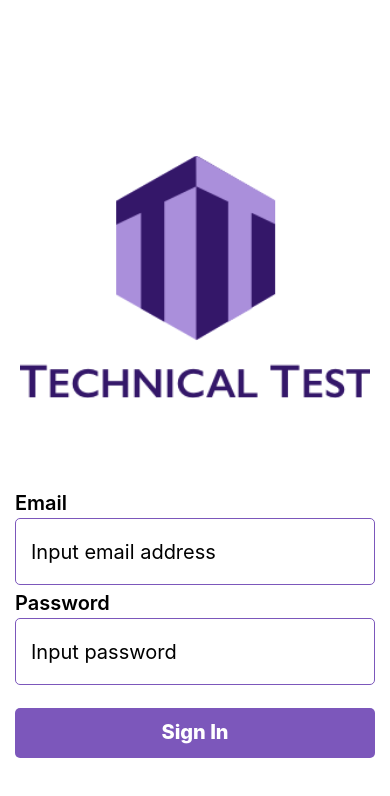
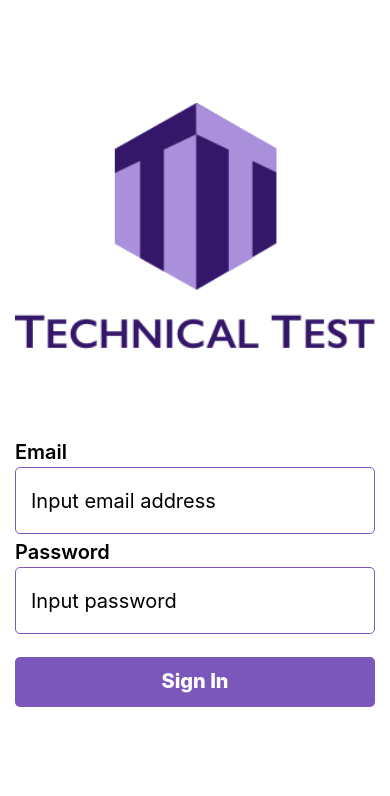
Before and after one commit to jessduran/vananaz, a React Native app: screen / in a window 390 px wide. Shown: the top 796 px of the page. Built offline with nearby package versions, Linux system fonts and the light colour scheme.

Commit message:
Responsive and on end editing

```diff
--- a/App.js
+++ b/App.js
@@ -3,6 +3,8 @@ import {
   Alert,
   Dimensions,
   Image,
+  KeyboardAvoidingView,
+  ScrollView,
   StyleSheet,
   Text,
   TextInput,
@@ -27,6 +29,7 @@ export default class App extends React.Component {
     this.handleOnChangeEmail = this.handleOnChangeEmail.bind(this);
     this.handleOnChangePassword = this.handleOnChangePassword.bind(this);
     this.handleSigninButtonPressed = this.handleSigninButtonPressed.bind(this);
+    this.handleEmailEditing = this.handleEmailEditing.bind(this);
   }
 
   handleOnChangeEmail(email) {
@@ -38,24 +41,19 @@ export default class App extends React.Component {
   }
 
   handleSigninButtonPressed() {
-    this.isEmailValid();
-    this.isPasswordValid();
-
-    if (this.state.errorEmail.length == 0 && this.state.errorPassword.length == 0) {
       Alert.alert(
           '',
           'Login success!',
           [{text: 'OK', onPress: () => {
-              console.log('Login is successful.');
+              console.log('Login success!');
           }}],
           { cancelable: false }
       )
   }
-  }
 
-  isEmailValid() {
+  handleEmailEditing() {
+    const reg = /^\w+([\.-]?\w+)*@\w+([\.-]?\w+)*(\.\w{2,3})+$/ ;
     const email = this.state.email;
-    const reg = /^\w+([\.-]?\w+)*@\w+([\.-]?\w+)*(\.\w{2,3})+$/ ;
 
     if (email.length === 0) {
       this.setState({
@@ -71,12 +69,13 @@ export default class App extends React.Component {
     }
     else {
       this.setState({
-        errorEmail: ''
+        errorEmail: '',
+        disabled: false
       })
     }
   }
 
-  isPasswordValid() {
+  handlePasswordEditing() {
     const passwordLength = this.state.password.length;
     if (passwordLength < 6 || passwordLength > 12) {
       this.setState({
@@ -87,14 +86,18 @@ export default class App extends React.Component {
     else {
       this.setState({
         errorPassword: '',
-        disabled: true,
+        disabled: false,
       })
     }
   }
 
   render() {
     return (
-      <View style={styles.container}>
+      <KeyboardAvoidingView
+        style={styles.container}
+        behavior="padding"
+      >
+        <ScrollView>
           <View style={styles.imageContainer}>
             <Image
               style={styles.image}
@@ -113,6 +116,8 @@ export default class App extends React.Component {
                     value = {this.state.email}
                     style = {styles.input}
                     onChangeText={(email)=>{this.handleOnChangeEmail(email)}}
+                    onEndEditing={(email)=>{this.handleEmailEditing()}}
+                    underlineColorAndroid='rgba(0,0,0,0)'
                 />
               </View>
               <Text style={styles.errorText}>
@@ -130,7 +135,9 @@ export default class App extends React.Component {
                   value = {this.state.password}
                   style = {styles.input}
                   onChangeText={(password)=>{this.handleOnChangePassword(password)}}
+                  onEndEditing={(password)=>{this.handlePasswordEditing()}}
                   secureTextEntry
+                  underlineColorAndroid='rgba(0,0,0,0)'
                 />
               </View>
               <Text style={styles.errorText}>
@@ -147,8 +154,8 @@ export default class App extends React.Component {
               </TouchableOpacity>
             </View>
           </View>
-
-      </View>
+        </ScrollView>
+      </KeyboardAvoidingView>
     );
   }
 }
@@ -197,9 +204,10 @@ const styles = StyleSheet.create({
   },
   image: {
     alignSelf: 'center',
-    width: Dimensions.get('window').width - 40,
-    height: Dimensions.get('window').height / 3.5,
+    width: '100%',
+    height: '100%',
     marginVertical: 5,
+    resizeMode: 'contain',
   },
   imageContainer: {
     alignItems: 'center',
```
Lines whose indentation alone changed are shown as unchanged.
